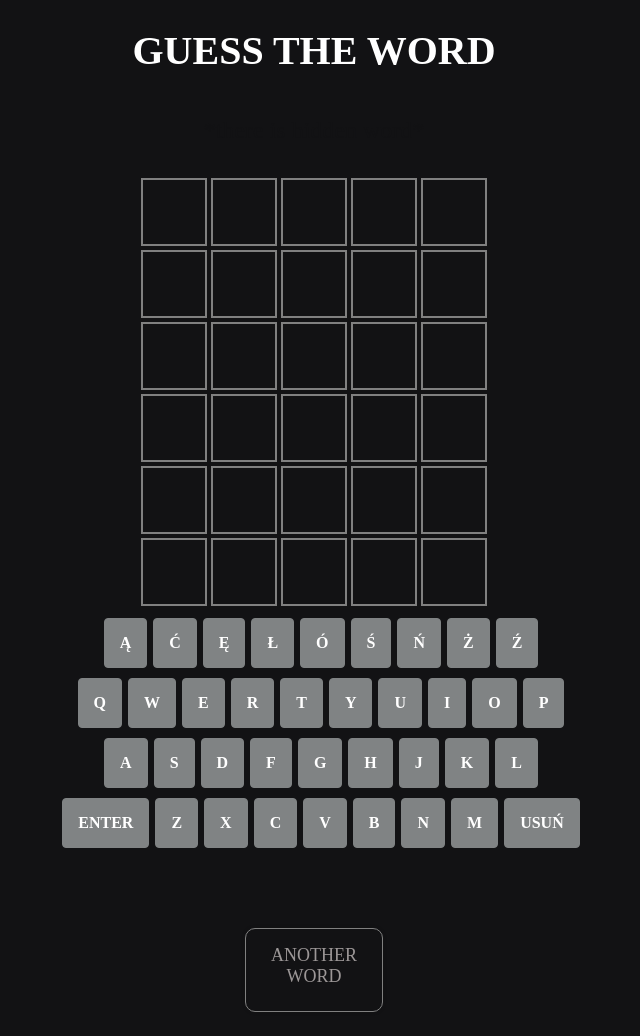
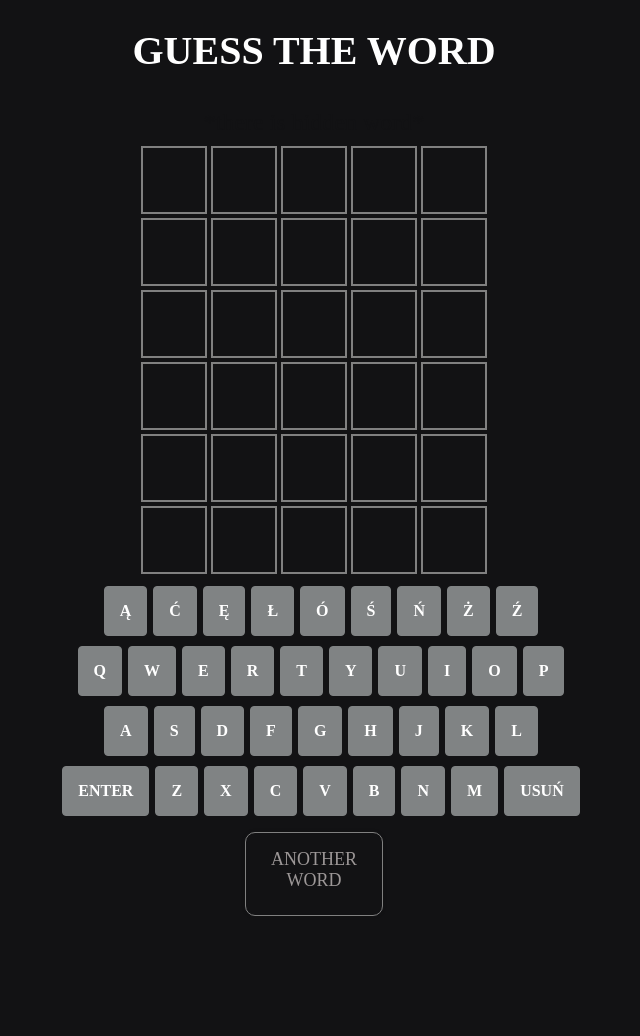
Before and after one commit to pparkitny/Guess_The_Word, a Django app: page / in a window 1280 px wide. Shown: the whole page, without its empty margins (326-966 px from the left). After the commit the page ends 916 px from the top, so only its background shows below. Run offline with Django 4.2, Linux system fonts and the light colour scheme.

Commit message:
CSS change

```diff
--- a/static/css/style.css
+++ b/static/css/style.css
@@ -17,8 +17,7 @@ body {
 }
 
 .show_word {
-    padding: 1rem;
-    margin-bottom: 1rem;
+    padding: 0.5rem;
     font-size: 1.5rem;
     text-align: center;
     color: #121214;
@@ -36,7 +35,7 @@ body {
     align-items: center;
     display: flex;
     flex-direction: column;
-    margin: 5rem 0 0 0;
+    margin: 1rem 0 0 0;
 }
 
 .another {
```
